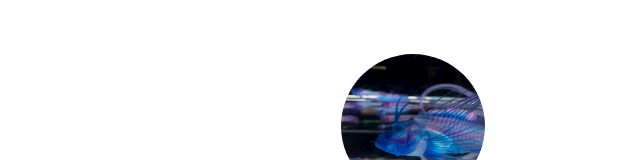
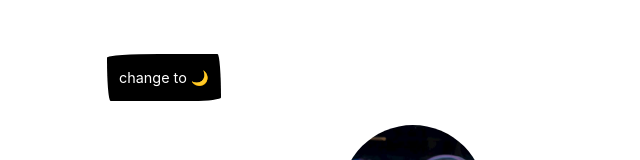
Before and after one commit to bhbs/nextjs-blog, a Next.js app: page / in a window 1280 px wide. Shown: the top 160 px of the page, without its empty margins (227-867 px from the left). Built offline with nearby package versions, Linux system fonts and the light colour scheme.

Commit message:
add darkmode

```diff
--- /dev/null
+++ b/components/darkModeSwitch.tsx
@@ -0,0 +1,48 @@
+import { useEffect, useState } from "react";
+
+const DarkModeSwitch = () => {
+  const [darkMode, toggleMode] = useState(false);
+  useEffect(() => {
+    if (
+      window.matchMedia &&
+      window.matchMedia("(prefers-color-scheme: dark)").matches
+    ) {
+      toggleMode(true);
+    }
+  }, []);
+
+  useEffect(() => {
+    const userSetting = window.localStorage.getItem("mode");
+    userSetting && toggleMode(userSetting === "dark");
+  }, []);
+
+  useEffect(() => {
+    if (darkMode) {
+      window.localStorage.setItem("mode", "dark");
+      document.body.classList.add("darkMode");
+    } else {
+      window.localStorage.setItem("mode", "light");
+      document.body.classList.remove("darkMode");
+    }
+  }, [darkMode]);
+
+  return (
+    <div
+      className={darkMode ? "darkMode" : ""}
+      onClick={() => toggleMode(!darkMode)}
+      style={{
+        padding: "12px",
+        marginBottom: "24px",
+        borderRadius: "240px 16px 128px 16px / 16px 200px 16px 192px",
+        background: darkMode ? "white" : "black",
+        color: darkMode ? "black" : "white",
+        fontSize: ".8em",
+        display: "inline-block",
+      }}
+    >
+      {darkMode ? "change to ☀️" : "change to 🌙"}
+    </div>
+  );
+};
+
+export default DarkModeSwitch;
--- a/components/layout.tsx
+++ b/components/layout.tsx
@@ -2,17 +2,18 @@ import Head from "next/head";
 import styles from "./layout.module.scss";
 import utilStyles from "../styles/utils.module.scss";
 import Link from "next/link";
+import DarkModeSwitch from "../components/darkModeSwitch";
 
 const name = "taisei mima";
 export const siteTitle = "mimaty blog";
 
-export default function Layout({
+const Layout = ({
   children,
   home,
 }: {
   children: React.ReactNode;
   home?: boolean;
-}) {
+}) => {
   return (
     <div className={styles.container}>
       <Head>
@@ -30,6 +31,7 @@ export default function Layout({
         <meta name="og:title" content={siteTitle} />
         <meta name="twitter:card" content="summary_large_image" />
       </Head>
+      <DarkModeSwitch />
       <header className={styles.header}>
         {home ? (
           <>
@@ -69,4 +71,6 @@ export default function Layout({
       )}
     </div>
   );
-}
+};
+
+export default Layout;
--- a/styles/global.scss
+++ b/styles/global.scss
@@ -6,6 +6,16 @@ body {
     Ubuntu, Cantarell, Fira Sans, Droid Sans, Helvetica Neue, sans-serif;
   line-height: 1.6;
   font-size: 18px;
+}
+
+body {
+  color: black;
+  background: white;
+
+  &.darkMode {
+    color: white;
+    background: black;
+  }
 }
 
 * {
```
